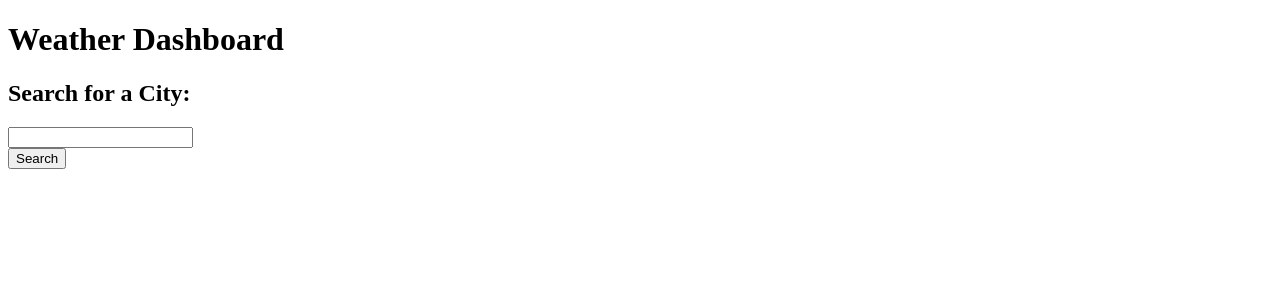
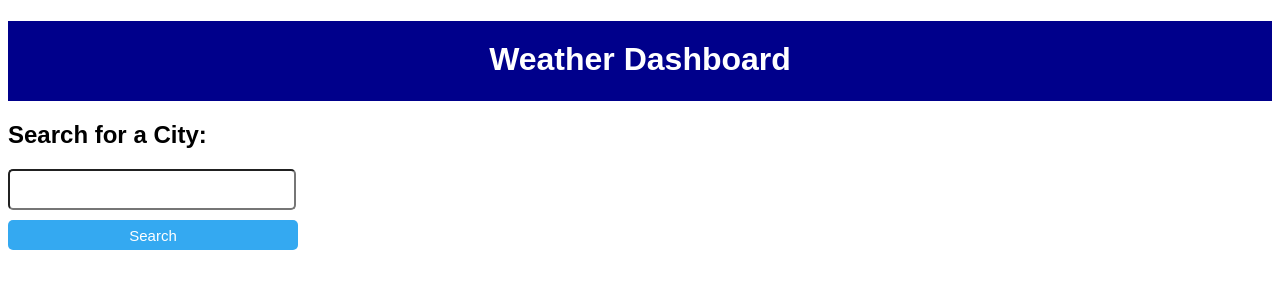
Before and after one commit to DuretiTilmo/Weather-Dashboard, a plain HTML site: page index.html in a window 1280 px wide. Drawn offline with Linux system fonts and the light colour scheme.

Commit message:
added styling and modified the index file

```diff
--- a/assets/css/style.css
+++ b/assets/css/style.css
@@ -0,0 +1,43 @@
+* {
+    font-family: Arial, Helvetica, sans-serif;
+}
+
+.title {
+    background-color: darkblue;
+    height: 80px;
+}
+
+h1 {
+    text-align: center;
+    padding: 20px;
+    color: white;
+}
+
+.container {
+    max-width: 1500px;
+
+}
+
+.input {
+    padding-bottom: 10px;
+
+}
+
+input {
+    background-color: white;
+    width : 280px;
+    height: 35px;
+    border-radius: 5px;
+    font-size: 20px;
+}
+
+button {
+    width : 290px;
+    height: 30px;
+    border-radius: 5px;
+    background-color: rgb(52, 169, 241);
+    border: none;
+    color: white;
+    font-size: 15px;
+    cursor: pointer;
+}
--- a/index.html
+++ b/index.html
@@ -8,17 +8,17 @@
     <link rel="stylesheet" href="./assets/css/style.css">
 </head>
 <body>
-    <header class = "containger-fluid text-center text-white bg-dark p-2">
+    <header class = "title">
     <h1> Weather Dashboard</h1>
     </header>
 
-    <div class=" container-fluid" style="max-width: 1400px">
+    <div class=" container-fluid">
     <div class ="row">
         <aside class ="col-lg-3">
-            <h2 id="heading" class="h3 form-label"> Search for a City:</h2>
+            <h2 id="heading" class="form-label"> Search for a City:</h2>
          <form id="city-search" class="form">
-            <div class ="input-group"><input class="form-input"></div>
-            <button class="btn btn-info btn-block">Search</button>
+            <div class ="input"><input class="form-input" type= "text"></div>
+            <button class="btn btn-info">Search</button>
          </form>
         </aside>
     </div>
```
